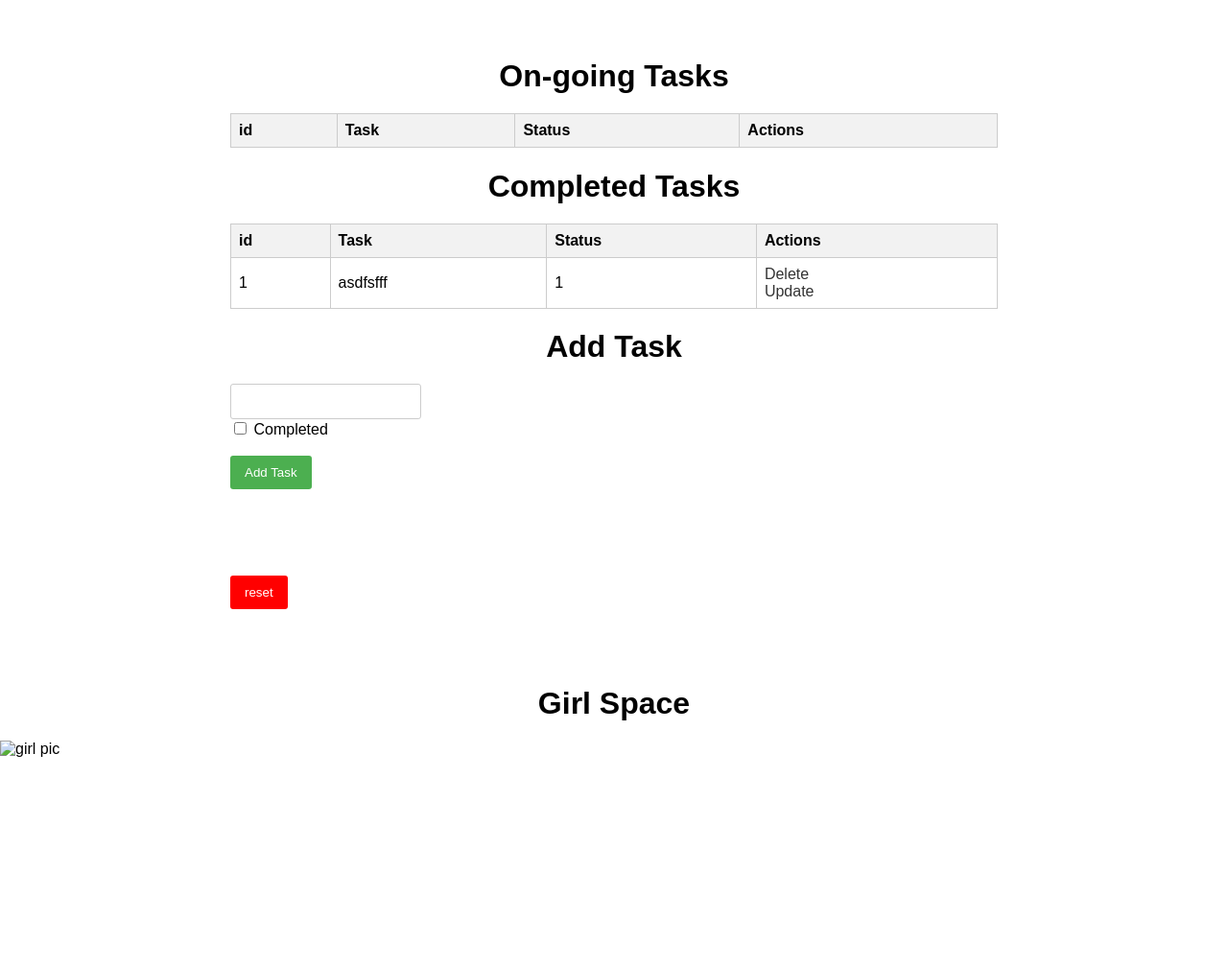
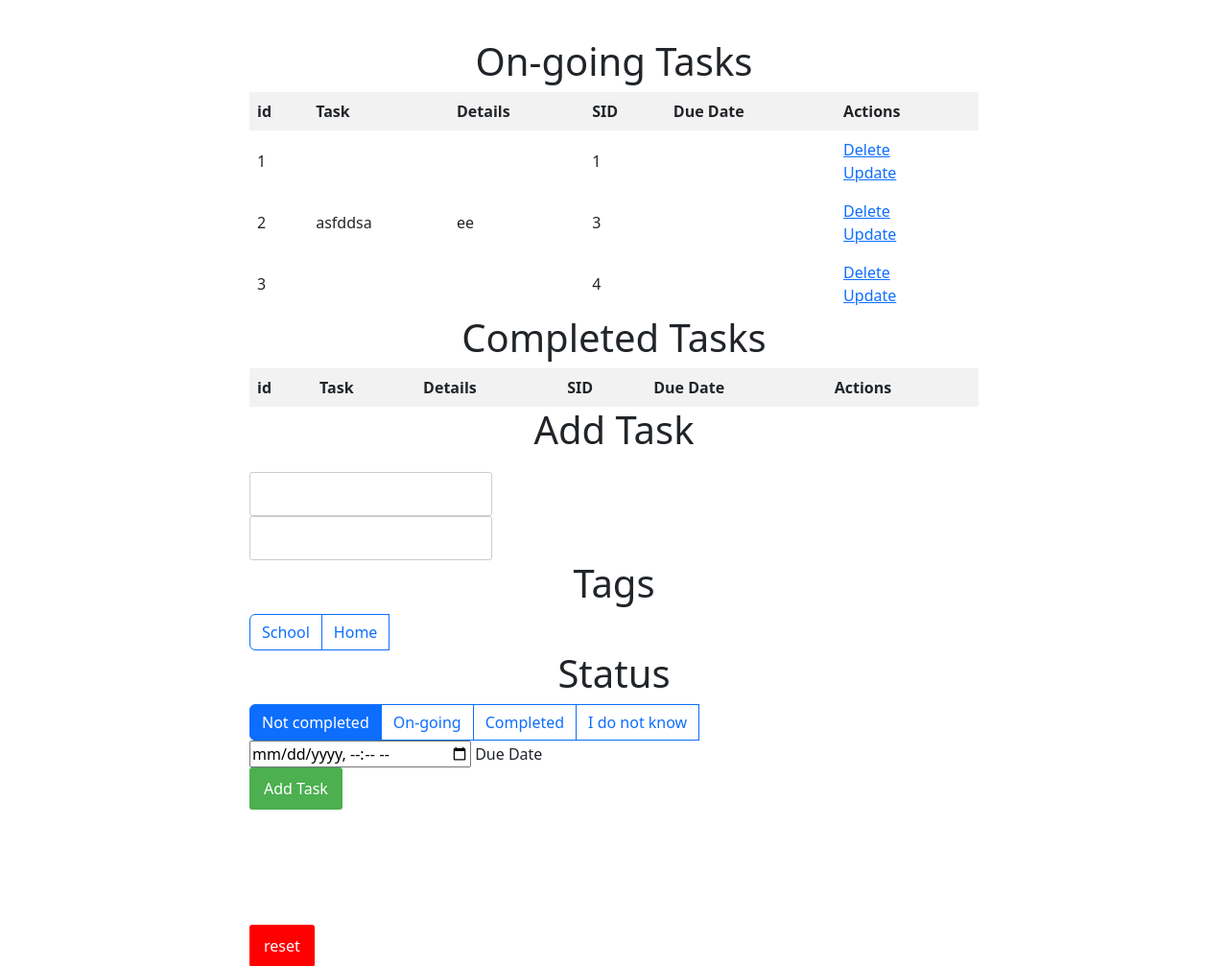
Before and after one commit to nickshen07/sba, a Flask app: page / in a window 1280 px wide. Shown: the top 1007 px of the page at 96% size. Before the commit the page ends 789 px from the top, so only its background shows below. Run offline with Flask 3, Linux system fonts and the light colour scheme; data comes from the database, SQL or seed files in the repository; data that the repository does not hold is empty.

Commit message:
20241013, 13:57

```diff
--- a/Achilles/app.py
+++ b/Achilles/app.py
@@ -11,9 +11,7 @@ import requests
 app = Flask(__name__)
 
 def get_girl():
-    res = requests.get(url="https://api.otakugifs.xyz/gif?reaction=airkiss&format=gif")
-    data = res.json()
-    return data['url']
+    return "https://pic.re/image?max_size=1023"
 
 @app.route('/', methods=['POST', 'GET'])
 def index():
@@ -21,20 +19,26 @@ def index():
         if 'reset' in request.form:
             reset()
             return redirect('/')
-        task_content = request.form['content']
-        b = 1 if 'status' in request.form else 0
-        query = f"INSERT INTO Tasks (Name, Status) VALUES ('{task_content}', {b})"
+        print(request.form)
+        con = request.form['con']
+        det = request.form['det']
+        opt = request.form['opt']
+        date = request.form['date']
+        query = f"INSERT INTO Tasks (Name, Details, SID, DDate) VALUES ('{con}', '{det}', {opt}, '{date}')"
         print(query)
         try:
-            setup()
             raw(query)
             return redirect('/')
         except:
             return render_template('error.html', s="invalid input")
     else:
-        uncom = raww("SELECT * FROM Tasks WHERE Status = 0")
-        com = raww("SELECT * FROM Tasks WHERE Status = 1")
-        return render_template('index.html', uncom = uncom, com = com, url=get_girl())
+        setup()
+        init()
+        uncom = raww("SELECT * FROM Tasks WHERE SID <> 2")
+        com = raww("SELECT * FROM Tasks WHERE SID = 2")
+        tags = raww("SELECT * FROM Tags")
+        status = raww("SELECT * FROM Status")
+        return render_template('index.html', uncom = uncom, com = com, url=get_girl(), tags=tags, status=status)
 
 @app.route('/delete/<int:id>')
 def delete(id):
--- a/Achilles/db.py
+++ b/Achilles/db.py
@@ -4,26 +4,59 @@ import mysql.connector
 # con = sqlite3.connect("info.db")
 # cur = con.cursor()
 
-task = """
+tables = ["Tasks", "Tags", "Status", "TT"]
+
+map = {
+"Tasks":"""
 CREATE TABLE IF NOT EXISTS Tasks (
     TID INTEGER PRIMARY KEY AUTOINCREMENT,
-    Name VARCHAR(40) DEFAULT 'No-Name' NOT NULL,
-    Status BOOLEAN DEFAULT 0
+    Name VARCHAR(255) DEFAULT 'No-Name' NOT NULL,
+    Details VARCHAR(255) DEFAULT NULL,
+    SID INTEGER DEFAULT 0 NOT NULL,
+    DDate DATETIME,
+    FOREIGN KEY (SID) REFERENCES Status(SID)
+)
+""",
+
+"Tags":"""
+CREATE TABLE IF NOT EXISTS Tags (
+    TID INTEGER PRIMARY KEY AUTOINCREMENT,
+    Name VARCHAR(255) UNIQUE
+)
+""",
+
+"Status":"""
+CREATE TABLE IF NOT EXISTS Status (
+    SID INTEGER PRIMARY KEY AUTOINCREMENT,
+    Name VARCHAR(255) UNIQUE
+)
+""",
+
+"TT":"""
+CREATE TABLE IF NOT EXISTS TT (
+    TkID INTEGER,
+    TgID INTEGER,
+    PRIMARY KEY (TkID, TgID),
+    FOREIGN KEY (TkID) REFERENCES Tasks(TID),
+    FOREIGN KEY (TgID) REFERENCES Tags(TID)
 )
 """
+}
 
 def setup():
     with sqlite3.connect("info.db") as con:
         cur = con.cursor()
-        con.execute(task)
+        for i in tables:
+            cur.execute(map[i])
         con.commit()
 
 def reset():
     with sqlite3.connect("info.db") as con:
         cur = con.cursor()
-        cur.execute("DROP TABLE IF EXISTS Tasks")
-        con.execute(task)
+        for i in tables:
+            cur.execute(f"DROP TABLE IF EXISTS {i}")
         con.commit()
+
 
 def raw(query):
     with sqlite3.connect("info.db") as con:
@@ -38,3 +71,21 @@ def raww(query):
         res = res.fetchall()
         con.commit()
     return res
+
+def ins(a, b):
+    q = f"SELECT 1 FROM {b} WHERE EXISTS (SELECT * FROM {b} WHERE Name = '{a}')"
+    t = raww(q)
+    if len(t)==0:
+        q2 = f"INSERT INTO {b} (Name) VALUES ('{a}')"
+        return q2
+    return ""
+
+def init():
+    with sqlite3.connect("info.db") as con:
+        cur = con.cursor()
+        lt = ["Not completed", "On-going", "Completed", "I do not know"]
+        for i in lt:
+            cur.execute(ins(i, "Status"))
+        lt = ["School", "Home"]
+        for i in lt:
+            cur.execute(ins(i, "Tags"))
--- a/Achilles/templates/base.html
+++ b/Achilles/templates/base.html
@@ -6,11 +6,19 @@
     <meta name="viewport" content="width=device-width, initial-scale=1.0">
     <meta http-equiv="X-UA-Compatible" content="ie=edge">
     <link rel="stylesheet" href="{{ url_for('static', filename='css/main.css') }}">
+    <link href="https://cdn.jsdelivr.net/npm/bootstrap@5.3.3/dist/css/bootstrap.min.css" rel="stylesheet"
+        integrity="sha384-QWTKZyjpPEjISv5WaRU9OFeRpok6YctnYmDr5pNlyT2bRjXh0JMhjY6hW+ALEwIH" crossorigin="anonymous">
     {% block head %}{% endblock %}
 </head>
 
 <body>
     {% block body %}{% endblock %}
+    <script src="https://cdn.jsdelivr.net/npm/@popperjs/core@2.11.8/dist/umd/popper.min.js"
+        integrity="sha384-I7E8VVD/ismYTF4hNIPjVp/Zjvgyol6VFvRkX/vR+Vc4jQkC+hVqc2pM8ODewa9r"
+        crossorigin="anonymous"></script>
+    <script src="https://cdn.jsdelivr.net/npm/bootstrap@5.3.3/dist/js/bootstrap.min.js"
+        integrity="sha384-0pUGZvbkm6XF6gxjEnlmuGrJXVbNuzT9qBBavbLwCsOGabYfZo0T0to5eqruptLy"
+        crossorigin="anonymous"></script>
 </body>
 
 </html>
--- a/Achilles/templates/error.html
+++ b/Achilles/templates/error.html
@@ -30,10 +30,10 @@
 <b>{{s}}</b>
 <br />
 
-<p>You will be redirected to the homepage in <span id="timer">7</span> seconds.</p>
+<p>You will be redirected to the homepage in <span id="timer">5</span> seconds.</p>
 
 <script>
-    var timer = 6;
+    var timer = 4;
     var countdown = document.getElementById("timer");
 
     var interval = setInterval(function () {
--- a/Achilles/templates/index.html
+++ b/Achilles/templates/index.html
@@ -12,7 +12,9 @@
         <tr>
             <th>id</th>
             <th>Task</th>
-            <th>Status</th>
+            <th>Details</th>
+            <th>SID</th>
+            <th>Due Date</th>
             <th>Actions</th>
         </tr>
         {% for i in uncom %}
@@ -20,6 +22,8 @@
             <td>{{i[0]}}</td>
             <td>{{i[1]}}</td>
             <td>{{i[2]}}</td>
+            <td>{{i[3]}}</td>
+            <td>{{i[4]}}</td>
             <td>
                 <a href="/delete/{{i[0]}}">Delete</a>
                 <br>
@@ -35,7 +39,9 @@
         <tr>
             <th>id</th>
             <th>Task</th>
-            <th>Status</th>
+            <th>Details</th>
+            <th>SID</th>
+            <th>Due Date</th>
             <th>Actions</th>
         </tr>
         {% for i in com %}
@@ -43,6 +49,8 @@
             <td>{{i[0]}}</td>
             <td>{{i[1]}}</td>
             <td>{{i[2]}}</td>
+            <td>{{i[3]}}</td>
+            <td>{{i[4]}}</td>
             <td>
                 <a href="/delete/{{i[0]}}">Delete</a>
                 <br>
@@ -56,12 +64,34 @@
     <h1>Add Task</h1>
 
     <form action="/" method="POST">
-        <input type="text" name="content" id="content">
+        <input type="text" name="con" id="content">
         <br />
-        <div>
-            <input type="checkbox" name="status" id="status" />
-            <label for="status">Completed</label>
+        <input type="text" name="det" id="det">
+        <br />
+        <h1>Tags</h1>
+        <div class="btn-group" role="group" aria-label="Basic checkbox toggle button group">
+            {% for i in tags %}
+            <input type="checkbox" class="btn-check" name="tag" id="tag{{i[0]}}" value="{{i[0]}}" autocomplete="off">
+            <label class="btn btn-outline-primary" for="tag{{i[0]}}">{{i[1]}}</label>
+            <br />
+            {% endfor %}
         </div>
+        <h1>Status</h1>
+        <div class="btn-group" role="group" aria-label="Basic radio toggle button group">
+            {% for i in status %}
+            {% if i[0] == 1 %}
+            <input type="radio" class="btn-check" name="opt" id="status{{i[0]}}" value="{{i[0]}}" autocomplete="off"
+                checked>
+            {% else %}
+            <input type="radio" class="btn-check" name="opt" id="status{{i[0]}}" value="{{i[0]}}" autocomplete="off">
+            {% endif %}
+            <label class="btn btn-outline-primary" for="status{{i[0]}}">{{i[1]}}</label>
+            <br />
+            {% endfor %}
+        </div>
+        <br />
+        <input type="datetime-local" name="date" id="deadline">
+        <label for="deadline">Due Date</label>
         <br />
         <input type="submit" value="Add Task">
         <br />
@@ -76,7 +106,7 @@
 </div>
 
 <br />
-<h1> Girl Space </h1>
-<img src="{{url}}" alt="girl pic" width="400" height="400">
+<h1> Anime Space </h1>
+<img src="{{url}}" alt="girl pic" class="center">
 
 {% endblock %}
```
Also changed, not shown: Achilles/static/css/main.css (+81 -0 lines), plan.md (+1 -1 lines), Achilles/info.db.
